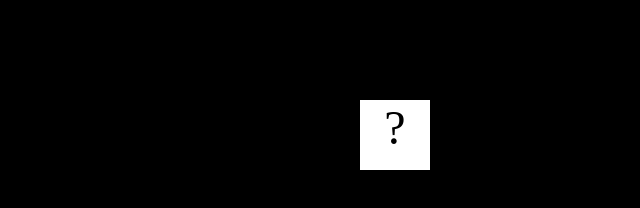
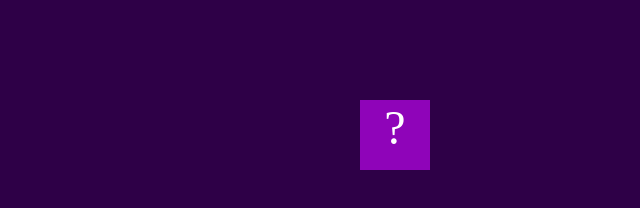
Before and after one commit to cronk1739/cronk1739.github.io, a plain HTML site: page projects/bouncing-box/index.html in a window 1280 px wide. Shown: the whole page, without its empty margins (640-1280 px from the left). Drawn offline with Linux system fonts and the light colour scheme.

Commit message:
gvgvvvvvvhb

```diff
--- a/projects/bouncing-box/index.html
+++ b/projects/bouncing-box/index.html
@@ -9,7 +9,7 @@
 		.box {
 			width: 70px;
 			height: 70px;
-			background-color: rgb(255, 255, 255);
+			background-color: rgb(143, 4, 185);
 			font-size: 300%;
 			text-align: center;
 			user-select: none;
@@ -18,11 +18,12 @@
 			top: 100px;
 			/* Change me! */
 			left: 15px;
+			color: white;
 		}
 
 		.board {
 			height: 100vh;
-			background-color: rgb(0, 0, 0)
+			background-color: rgb(46, 0, 71)
 			}
 	</style>
 	<!-- 	<script src="//cdnjs.cloudflare.com/ajax/libs/jquery/2.1.1/jquery.min.js"></script> -->
```
